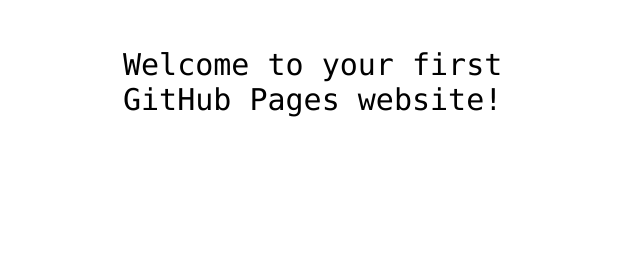
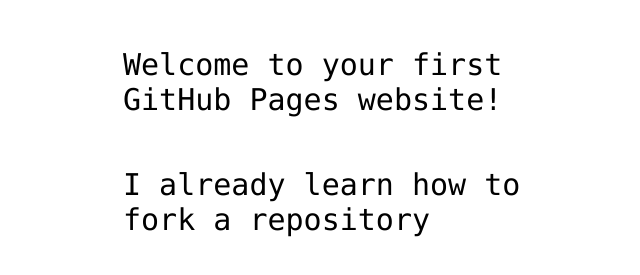
Before and after one commit to fabian004/hello-world, a plain HTML site: page index.html in a window 1280 px wide. Shown: the part 341-616 px from the top of the page, without its empty margins (317-957 px from the left). Drawn offline with Linux system fonts and the light colour scheme.

Commit message:
I already forked

```diff
--- a/index.html
+++ b/index.html
@@ -12,7 +12,8 @@
 <img src="https://octodex.github.com/images/daftpunktocat-thomas.gif" id="octocat" alt="octocat-gif" />
 
 <!-- Change this code here by copy and pasting your template on line 15 -->
-<p>Welcome to your first GitHub Pages website!</p>
+<p>Welcome to your first GitHub Pages website!<br></p>
+<p>I already learn how to fork a repository</p>
 
 </body>
 </html>
```
